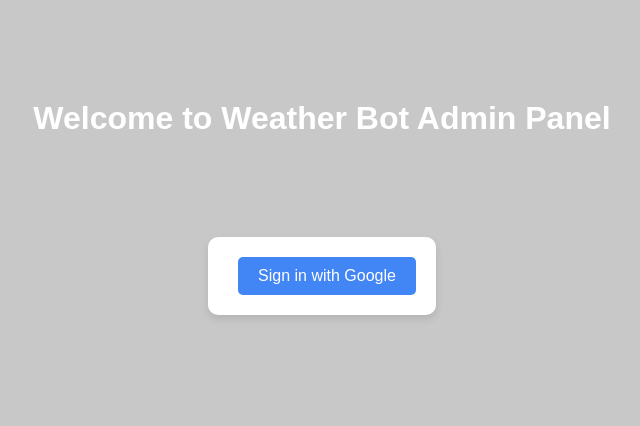
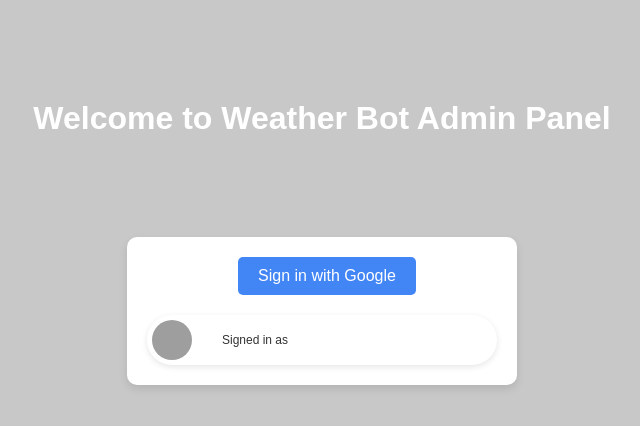
Before and after one commit to abhinnaofficial/telegram-weather, a React (Create React App) app in the folder admin-panel/: page /admin in a window 1280 px wide. Shown: the top 426 px of the page, without its empty margins (318-958 px from the left). Built offline with nearby package versions, Linux system fonts and the light colour scheme; no server answers; grey boxes are pictures that could not be loaded.

Commit message:
User Card fix

```diff
--- a/admin-panel/src/AdminPanel.js
+++ b/admin-panel/src/AdminPanel.js
@@ -37,18 +37,15 @@ const AdminPanel = () => {
         <div className="admin-panel">
             <h1>Welcome to Weather Bot Admin Panel</h1>
             <div className="login-box">
-                {!user && (
-                    <button onClick={handleGoogleLogin}>Sign in with Google</button>
-                )}
-                {user && (
-                    <div className="user-card">
-                        <img src={user.picture || 'default-profile.png'} alt="Profile" />
-                        <p>Signed in as {user.email}</p>
-                    </div>
-                )}
+                <button onClick={handleGoogleLogin}>Sign in with Google</button>
+                <div className="user-card">
+                    <img src={user?.picture || 'default-profile.png'} alt="Profile" />
+                    <p>Signed in as {user?.email}</p>
+                </div>
             </div>
         </div>
     );
+
 };
 
 export default AdminPanel;
```
